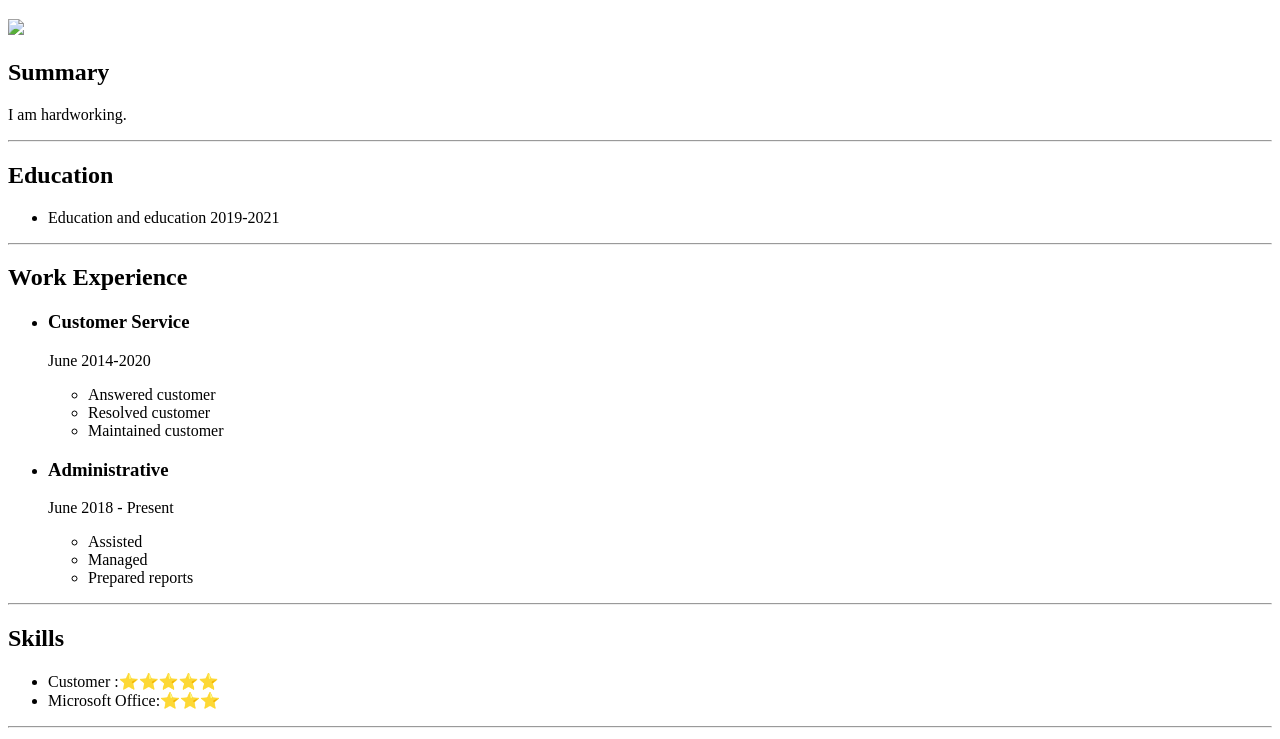
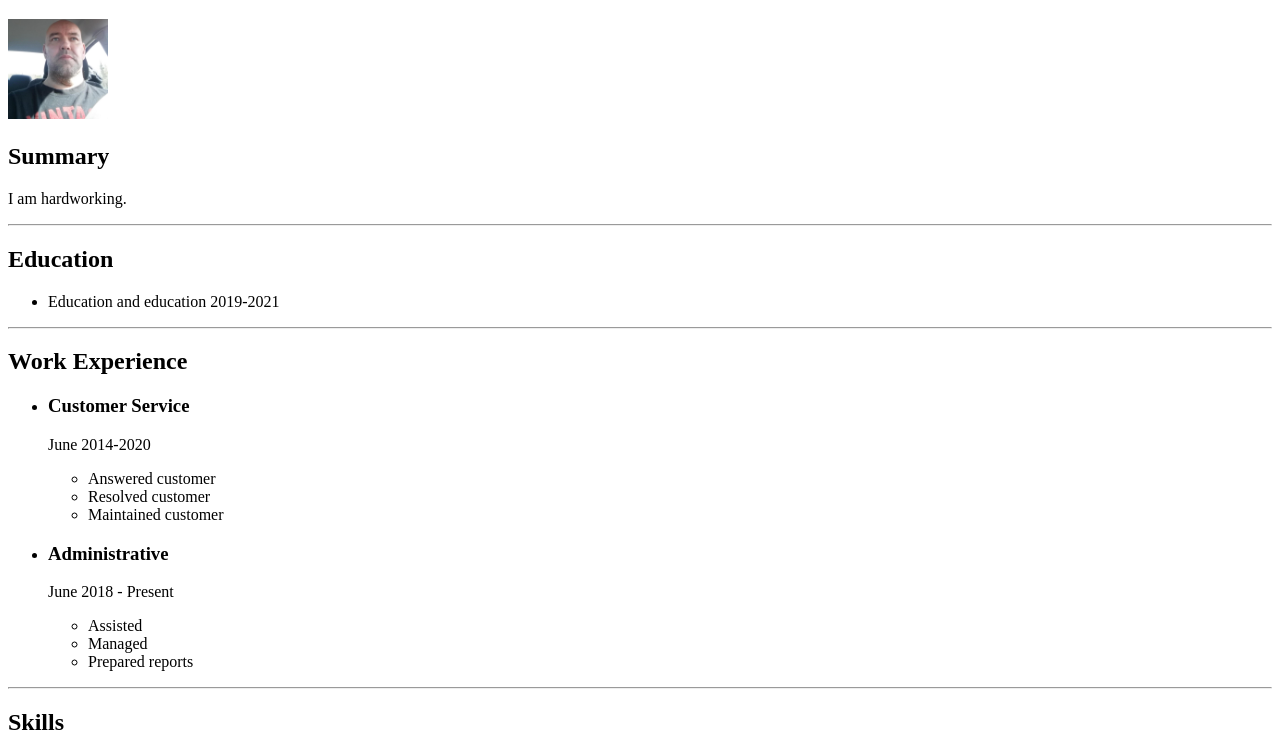
Before and after one commit to jyrkika/My-resume, a plain HTML site: page index.html in a window 1280 px wide. Shown: the part 61-800 px from the top of the page. Drawn offline with Linux system fonts and the light colour scheme.

Commit message:
Update index.html

```diff
--- a/index.html
+++ b/index.html
@@ -8,7 +8,7 @@
 
 <body>
     <h1>Matti Meikalainen</h1>
-    <img src="./kuva/img-1.jpg" height="100" />
+    <img src="./img-1.jpg" height="100" />
     <h2>Summary</h2>
     <p>I am hardworking.</p>
     <hr />
```
